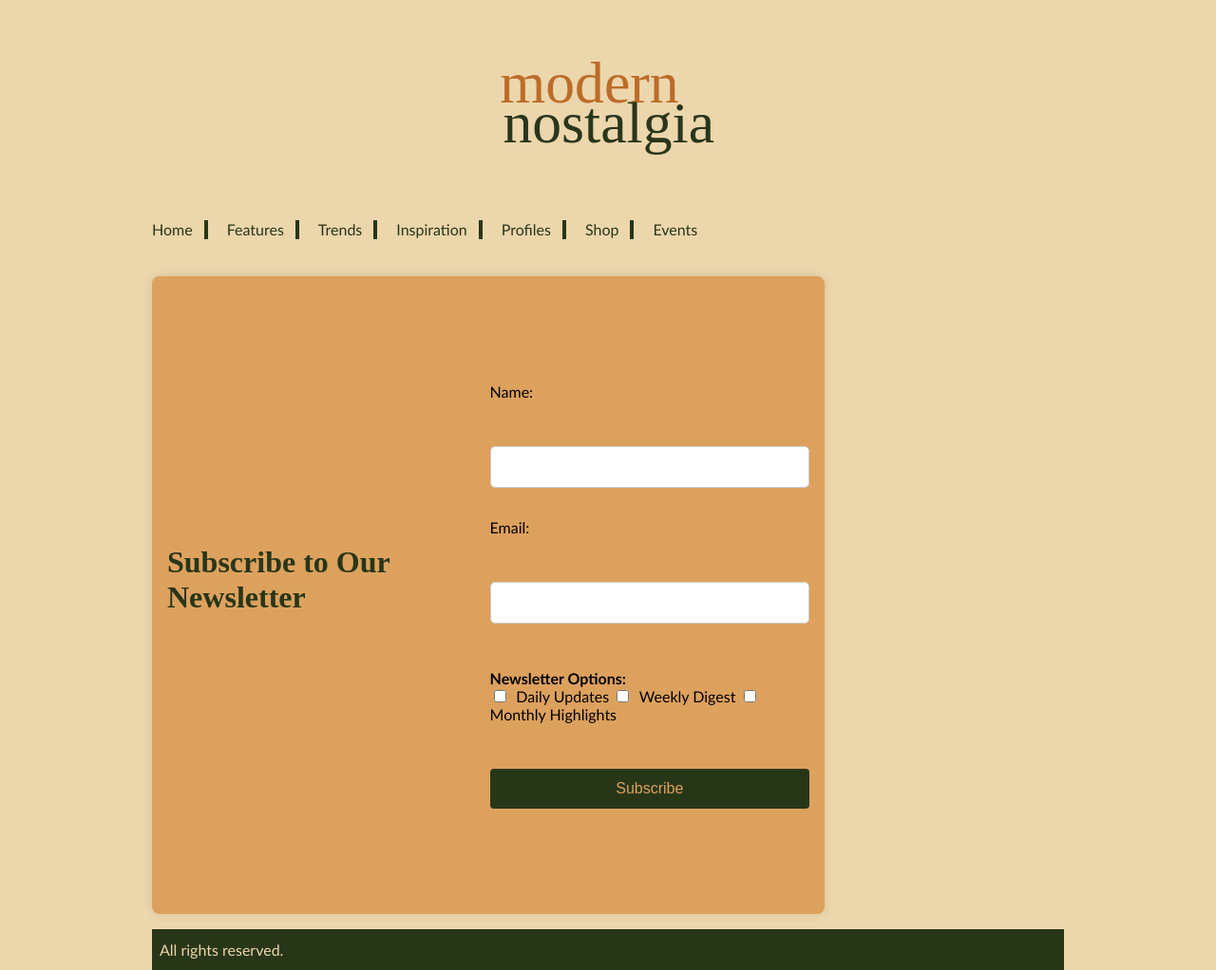
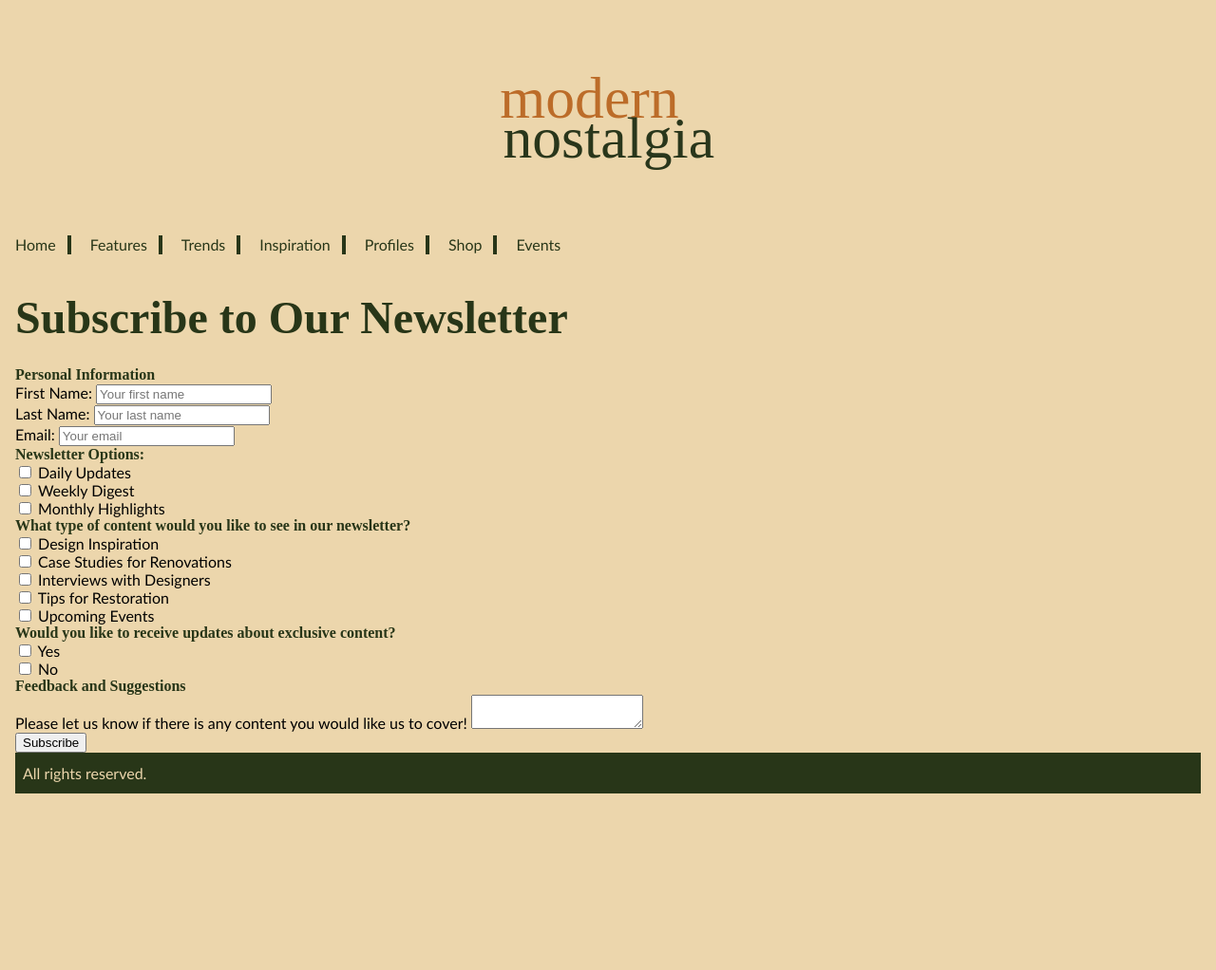
Before and after one commit to grc-jlee1000/grc-jlee1000.github.io, a plain HTML site: page grc339/digital-magazine/newsletter.html in a window 1280 px wide. Shown: the whole page at 95% size. After the commit the page ends 852 px from the top, so only its background shows below. Drawn offline with Linux system fonts and the light colour scheme.

Commit message:
Update newsletter.html

```diff
--- a/grc339/digital-magazine/newsletter.html
+++ b/grc339/digital-magazine/newsletter.html
@@ -1,17 +1,13 @@
 <!doctype html>
-<html lang="en">
+<html>
     <head>
         <meta charset="UTF-8" />
         <meta name="viewport" content="width=device-width, initial-scale=1" />
-        <link rel="stylesheet" type="text/css" href="styles.css"/>
-        <title>Modern Nostalgia - Newsletter</title>
-        <meta http-equiv="Cache-Control" content="no-cache, no-store, must-revalidate" />
-        <meta http-equiv="Pragma" content="no-cache" />
-        <meta http-equiv="Expires" content="0" />
+        <title>Photo Gallery</title>
+        <link rel="stylesheet" type="text/css" href="styles.css">
     </head>
-
     <body>
-        <div class="container">
+        <div class="gallery-container">
             <header>
                 <a href="index.html"><img src="modernnostalgialogo.svg" alt="modern nostalgia logo." class="logo"></a>
                 <nav>
@@ -26,32 +22,56 @@
                     </ul>
                 </nav>
             </header>
+            <div class="form-container">
+                <header>
+                    <h1>Subscribe to Our Newsletter</h1>
+                </header>
+                <form>
+                    <section class="personal-info">
+                        <h2>Personal Information</h2>
+                        <ul>
+                            <li><label for="first-name">First Name:</label> <input type="text" name="first-name" id="first-name" placeholder="Your first name" /></li>
+                            <li><label for="last-name">Last Name:</label> <input type="text" name="last-name" id="last-name" placeholder="Your last name" /></li>
+                            <li><label for="email">Email:</label> <input type="email" name="email" id="email" placeholder="Your email" /></li>
+                        </ul>
+                    </section>
+                    <section class="type">
+                        <h2>Newsletter Options:</h2>
+                        <ul>
+                            <li><input type="checkbox" id="daily-updates" value="daily-updates" name="daily-updates" /> <label for="daily-updates">Daily Updates</label></li>
+                            <li><input type="checkbox" id="weekly-digest" value="weekly-digest" name="weekly-digest" /> <label for="weekly-digest">Weekly Digest</label></li>
+                            <li><input type="checkbox" id="monthly-highlights" value="monthly-highlights" name="monthly-highlights" /> <label for="monthly-highlights">Monthly Highlights</label></li>
+                        </ul>
+                        <h2>What type of content would you like to see in our newsletter?</h2>
 
-            <main>
-                <section class="subscription-form">
-                    <h2>Subscribe to Our Newsletter</h2>
-                    <form action="#" method="post">
-                        <label for="name">Name:</label>
-                        <input type="text" id="name" name="name" required>
-
-                        <label for="email">Email:</label>
-                        <input type="email" id="email" name="email" required>
-
-                        <fieldset>
-                            <legend>Newsletter Options:</legend>
-                            <label><input type="checkbox" name="newsletter" value="daily"> Daily Updates</label>
-                            <label><input type="checkbox" name="newsletter" value="weekly"> Weekly Digest</label>
-                            <label><input type="checkbox" name="newsletter" value="monthly"> Monthly Highlights</label>
-                        </fieldset>
-
+                        <ul>
+                            <li><input type="checkbox" id="design-inspiration" value="design-inspiration" /> <label for="design-inspiration">Design Inspiration</label></li>
+                            <li><input type="checkbox" id="case-studies" value="case-studies" /> <label for="case-studies">Case Studies for Renovations</label></li>
+                            <li><input type="checkbox" id="interviews-with-designers" value="interviews-with-designers" /> <label for="interviews-with-designers">Interviews with Designers</label></li>
+                            <li><input type="checkbox" id="tips-for-restoration" value="tips-for-restoration" /> <label for="tips-for-restoration">Tips for Restoration</label></li>
+                            <li><input type="checkbox" id="upcoming-events" value="upcoming-events" /> <label for="upcoming-events">Upcoming Events</label></li>
+                        </ul>
+                    </section>
+                    <section class="updates">
+                        <h2>Would you like to receive updates about exclusive content?</h2>
+                        <ul>
+                            <li><input type="checkbox" id="yes" value="yes" name="yes" /> <label for="yes">Yes</label></li>
+                            <li><input type="checkbox" id="no" value="no" name="no" /> <label for="no">No</label></li>
+                        </ul>
+                    </section>
+                    <section>
+						<h2>Feedback and Suggestions</h2>
+                        <label for="notes">Please let us know if there is any content you would like us to cover!</label>
+                        <textarea id="notes" name="notes"></textarea>
+                    </section>
+                    <section>
                         <button type="submit">Subscribe</button>
-                    </form>
-                </section>
-            </main>
-
-            <footer>
-                <p>All rights reserved.</p>
-            </footer>
+                    </section>
+                </form>
+                <footer>
+                    <p>All rights reserved.</p>
+                </footer>
+            </div>
         </div>
     </body>
 </html>
```
